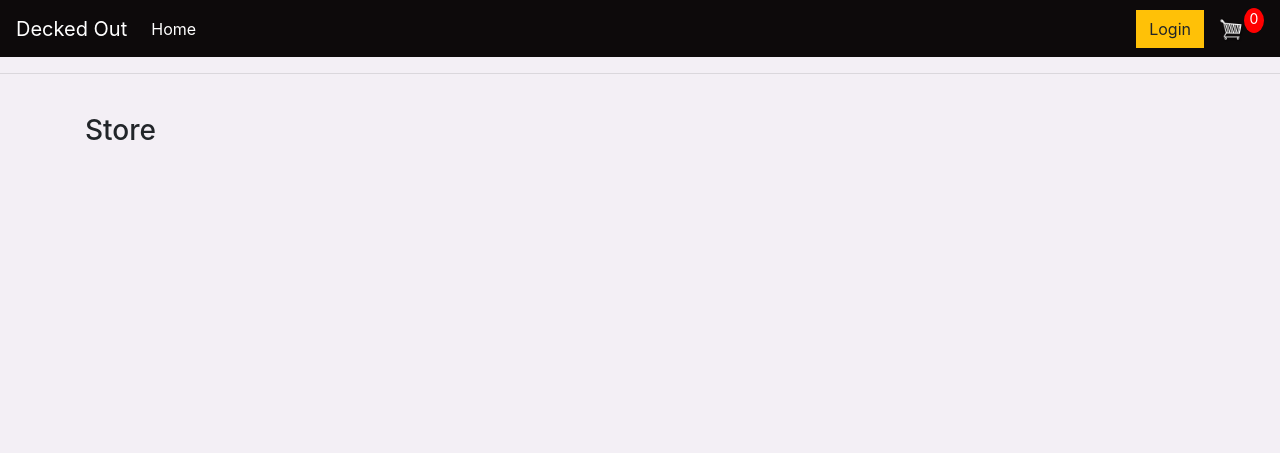
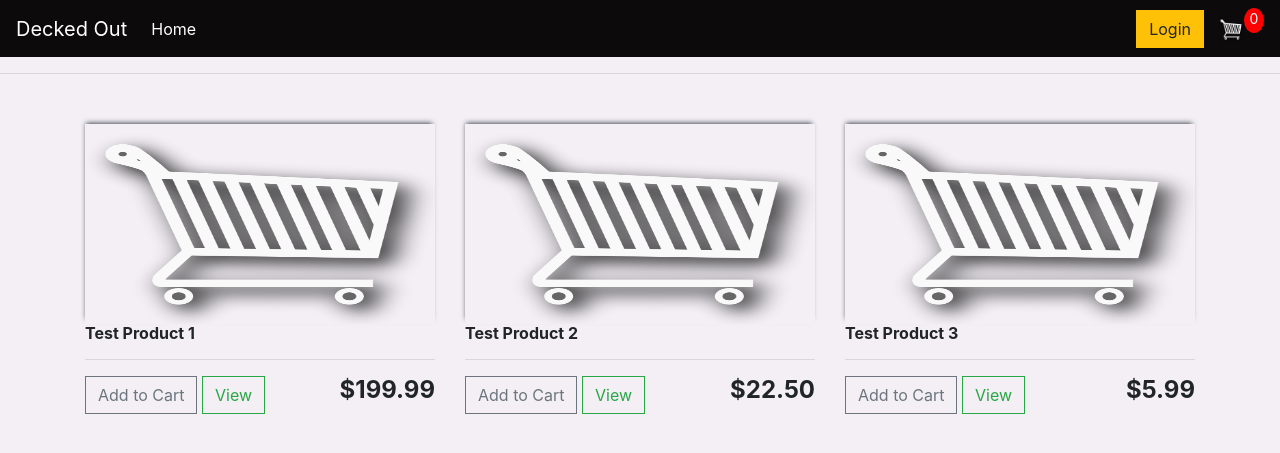
Before and after one commit to DiarmuidSheeran/decked-out-tcg-shop, a Django app: page / in a window 1280 px wide. Shown: the top 453 px of the page. Run offline with Django 3.2, Linux system fonts and the light colour scheme; some libraries are stand-ins or nearby versions.

Commit message:
Add and style product containers to store template

```diff
--- a/static/css/main.css
+++ b/static/css/main.css
@@ -34,3 +34,13 @@ body{
     border-color: #454955;
 
 }
+
+.product-img{
+	width: 100%;
+	height: 200px;
+    box-shadow: -1px -3px 5px -2px #454955;;
+}
+
+.col-lg-4, .col-lg-6, .col-lg-8, .col-lg-12{
+	margin-top: 10px;
+}
--- a/store/templates/store/store.html
+++ b/store/templates/store/store.html
@@ -2,5 +2,42 @@
 {% load static %}
 
 {% block content %}
-     <h3>Store</h3>
+<div class="row">
+	<div class="col-lg-4">
+        <img class="product-img" src="{% static 'images/cart.png' %}">
+        <div class="box-element product-name">
+            <h6><strong>Test Product 1</strong></h6>
+            <hr>
+
+            <button  class="btn btn-outline-secondary add-btn">Add to Cart</button>
+            <a class="btn btn-outline-success" href="#">View</a>
+            <h4 style="display: inline-block; float: right"><strong>$199.99</strong></h4>
+
+        </div>
+    </div>
+    <div class="col-lg-4">
+        <img class="product-img" src="{% static 'images/cart.png' %}">
+        <div class="box-element product-name">
+            <h6><strong>Test Product 2</strong></h6>
+            <hr>
+
+            <button  class="btn btn-outline-secondary add-btn">Add to Cart</button>
+            <a class="btn btn-outline-success" href="#">View</a>
+            <h4 style="display: inline-block; float: right"><strong>$22.50</strong></h4>
+
+        </div>
+    </div>
+    <div class="col-lg-4">
+        <img class="product-img" src="{% static 'images/cart.png' %}">
+        <div class="box-element product-name">
+            <h6><strong>Test Product 3</strong></h6>
+            <hr>
+
+            <button  class="btn btn-outline-secondary add-btn">Add to Cart</button>
+            <a class="btn btn-outline-success" href="#">View</a>
+            <h4 style="display: inline-block; float: right"><strong>$5.99</strong></h4>
+
+        </div>
+    </div>
+</div>
 {% endblock content %}
```
